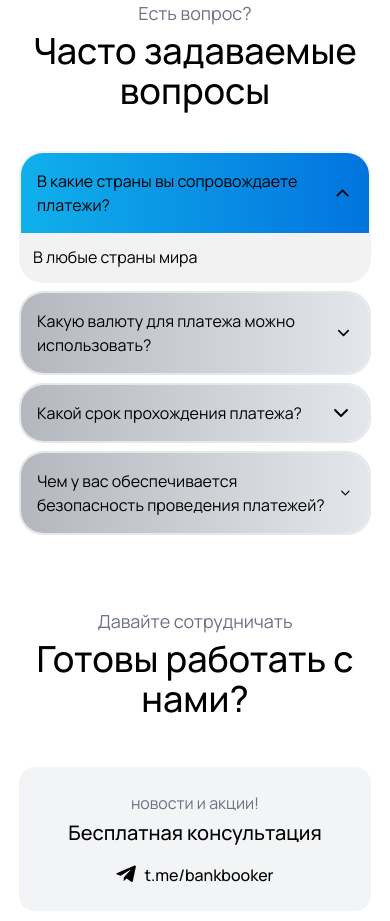
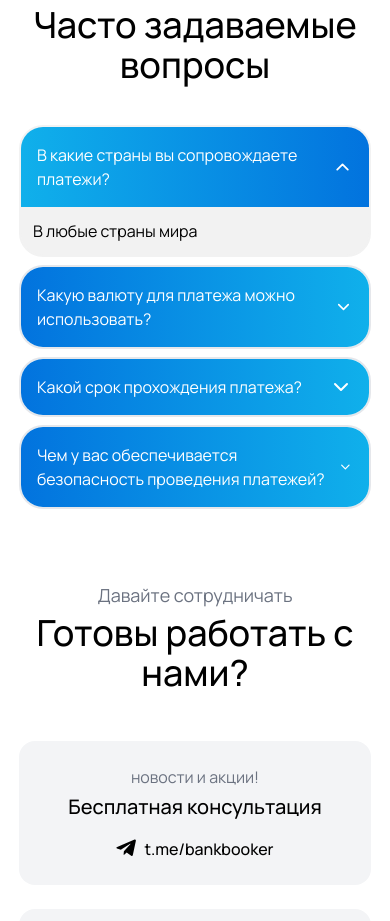
Before and after one commit to vnrnesia/bankbooker, a React (Vite) app: page / in a window 390 px wide. Shown: the part 11008-11929 px from the top of the page. Built offline with nearby package versions, Linux system fonts and the light colour scheme.

Commit message:
class fix

```diff
--- a/src/components/ui/Brands.jsx
+++ b/src/components/ui/Brands.jsx
@@ -74,13 +74,13 @@ const Brands = () => {
         {/* Sol başlık */}
         <div className="left-header">
           <h2 className="text-base font text-gray-500">Наши Партнёры</h2>
-          <h3 className="text-4xl font-bold text-gray-900 mt-2">
+          <h3 className="text-4xl font-medium text-gray-900 mt-2">
             Нам доверяют более +550 <br /> компаний по всему миру
           </h3>
         </div>
 
         {/* Sağ paragraf */}
-        <p className="right-header text-gray-500 text-sm md:text-base mt-4 md:mt-0 max-w-md text-right md:text-left md:max-w-xs">
+        <p className="right-header text-gray-500 text-sm md:text-base mt-4 md:mt-0 max-w-md mdtext-right md:text-left md:max-w-xs">
           Вот некоторые из компаний, которым Bankbooker помог уверенно двигаться
           вперёд.
         </p>
--- a/src/components/ui/OffersGrid.jsx
+++ b/src/components/ui/OffersGrid.jsx
@@ -124,7 +124,7 @@ export default function OffersGrid({ onGetStartedClick }) {
   return (
     <section
       ref={containerRef}
-      className="bg-white py-12 font-[Manrope] px-4 max-w-7xl mx-auto"
+      className="bg-white py-12 font-[Manrope] max-w-7xl mx-auto"
     >
       <div className="grid md:grid-cols-2 gap-6 mb-12 items-start justify-between">
         {/* Sol başlık */}
--- a/src/components/ui/acordion.jsx
+++ b/src/components/ui/acordion.jsx
@@ -76,9 +76,9 @@ export function AccordionHeader({ children, customIcon, className }) {
   return (
     <motion.div
       data-active={isActive || undefined}
-      className={`group p-4 cursor-pointer transition-all dark:text-black text-black dark:hover:bg-[#1e2a78] hover:bg-[#F2F2F2] dark:hover:text-white hover:text-black flex justify-between items-center ${isActive
-          ? 'active  bg-gradient-to-l from-[#0273DE] to-[#10B0EB] bg-[#F2F2F2] '
-          : 'bg-gradient-to-r from-[#B4B7BD] to-[#E3E7EB] bg-white'
+      className={`group p-4 cursor-pointer transition-all  text-white dark:hover:bg-[#1e2a78] hover:bg-[#F2F2F2] dark:hover:text-white hover:text-black flex justify-between items-center ${isActive
+          ? 'active  bg-gradient-to-l from-[#0273DE] to-[#10B0EB] bg-[#F2F2F2] text-white '
+          : 'bg-gradient-to-r from-[#0273DE] to-[#10B0EB] bg-white text-white'
         }
       `}
       onClick={() => onChangeIndex(value)}
```
